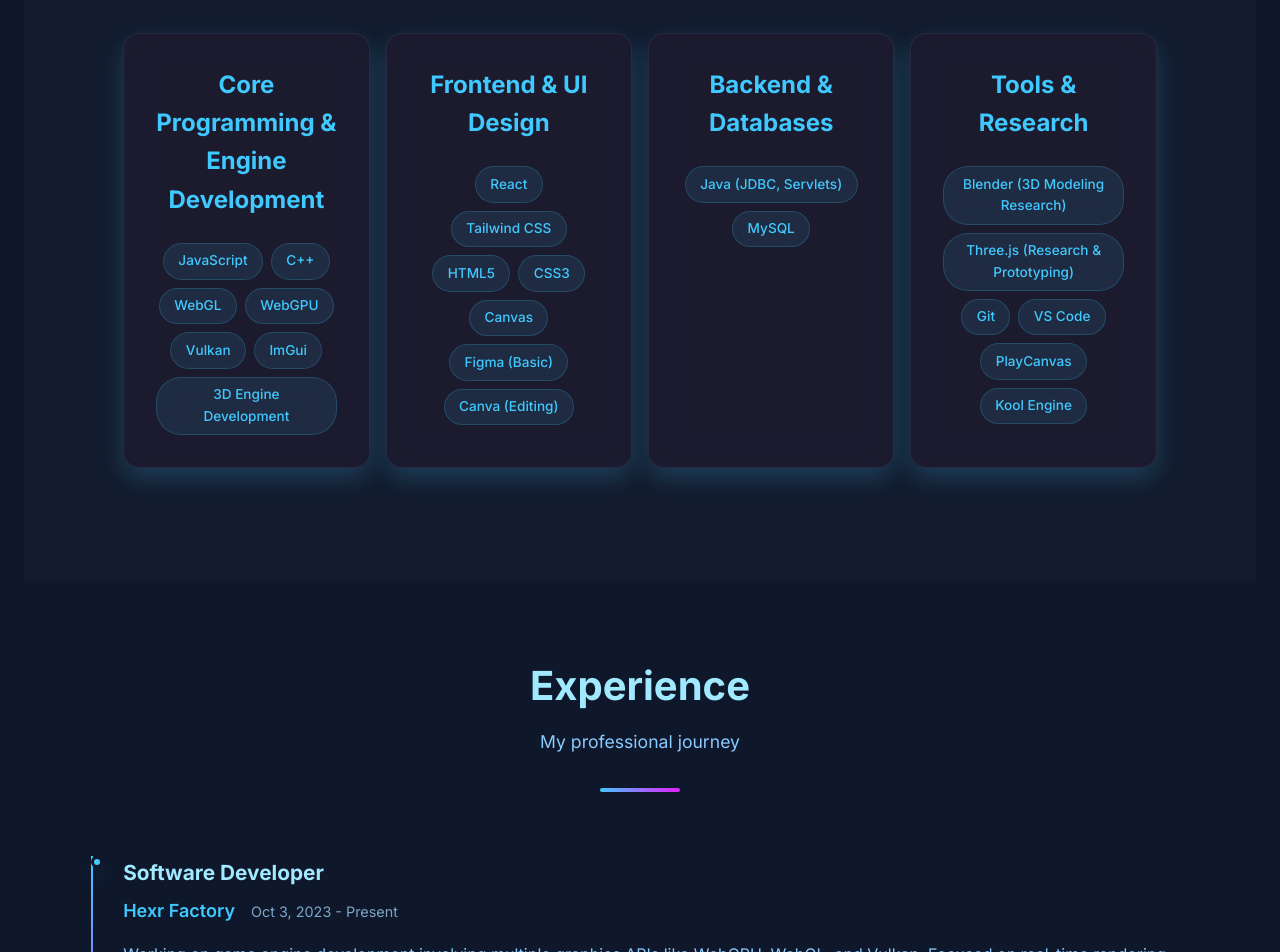
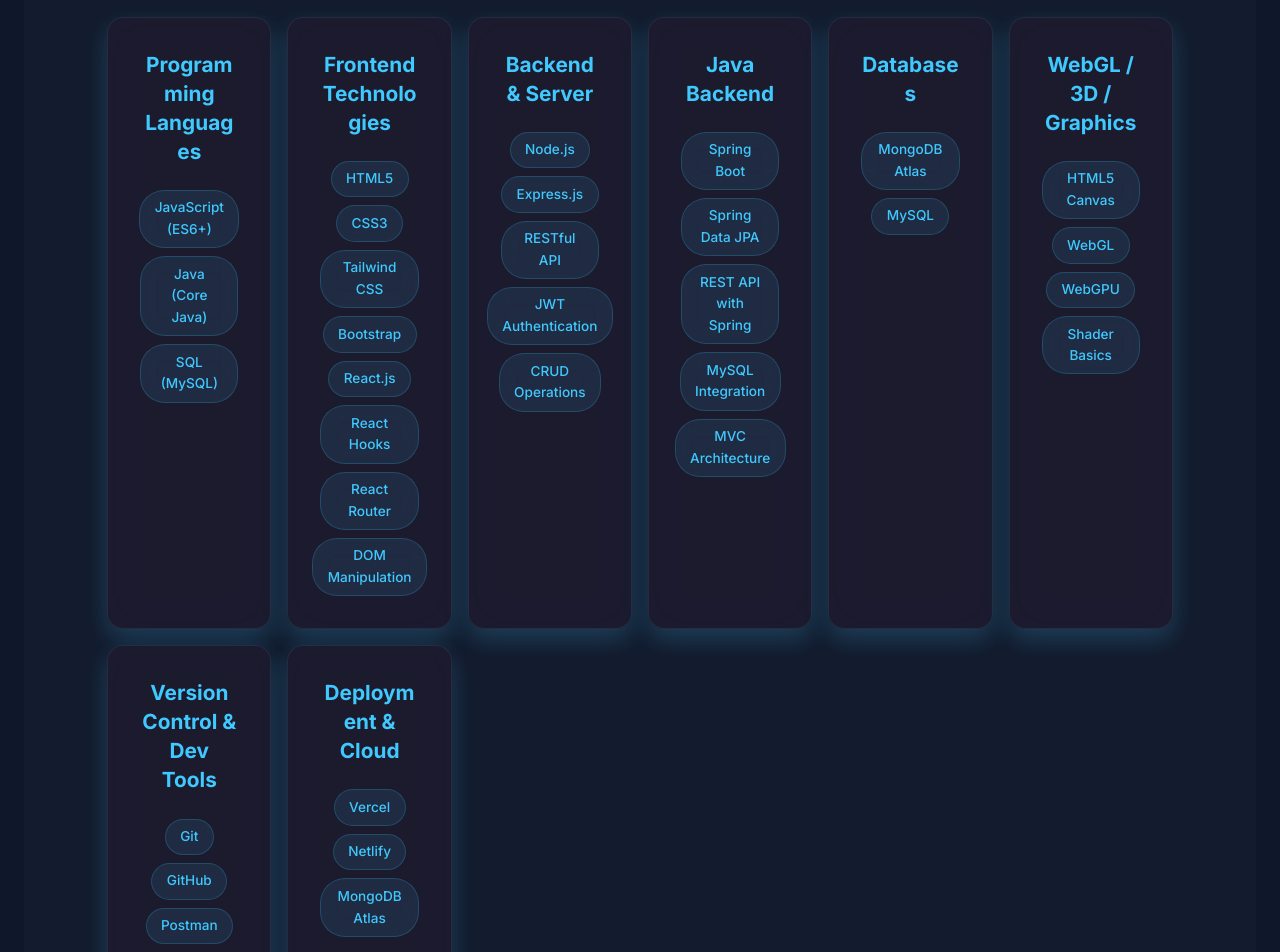
Before and after one commit to Suryaraj2211/PortFolio, a React (Vite) app: page / in a window 1280 px wide. Shown: the part 1780-2732 px from the top of the page. Built offline with nearby package versions, Linux system fonts and the light colour scheme.

Commit message:
My Portfolio

```diff
--- a/src/Component/About.jsx
+++ b/src/Component/About.jsx
@@ -15,7 +15,7 @@
             <p>I'm a passionate Software Developer who thrives on working with diverse technologies. From web development to emerging tech, I enjoy building efficient, scalable, and impactful solutions that solve real-world problems and push the boundaries of innovation.</p>
             <div className="stats-grid">
               <div className="stat-item">
-                  <span className="stat-number">1.7+</span>
+                <span className="stat-number">2+</span>
                 <span className="stat-label">Years Experience</span>
               </div>
               <div className="stat-item">
--- a/src/Component/Hero.jsx
+++ b/src/Component/Hero.jsx
@@ -10,7 +10,7 @@
           <img src={profileImage} alt="Profile" className="hero-image" />
           <h1 className="hero-title fade-in">WELCOME</h1>
           <p className="hero-subtitle fade-in">I am SURYA P M</p>
-          <h2 className="hero-role fade-in">Software Developer</h2>
+          <h2 className="hero-role fade-in">Full Stack Web Developer & WebGL/WebGPU Specialist</h2>
           <p className="hero-description fade-in">
             Passionate about creating innovative digital solutions with modern technologies
           </p>
@@ -18,7 +18,7 @@
             <button className="btn-primary" onClick={scrollToContact}>
               <span>Hire Me</span>
               <svg width="20" height="20" viewBox="0 0 24 24" fill="none" xmlns="http://www.w3.org/2000/svg">
-                <path d="M5 12h14M12 5l7 7-7 7" stroke="currentColor" strokeWidth="2" strokeLinecap="round" strokeLinejoin="round"/>
+                <path d="M5 12h14M12 5l7 7-7 7" stroke="currentColor" strokeWidth="2" strokeLinecap="round" strokeLinejoin="round" />
               </svg>
             </button>
             <a href="/surya p m.pdf" download className="btn-secondary flex items-center gap-2">
--- a/src/Component/Projects.jsx
+++ b/src/Component/Projects.jsx
@@ -33,7 +33,7 @@
             </div>
             <div className="project-content">
               <h3>3D AI Engine</h3>
-          <p>Currently in research phase — experimenting with WebGPU and AI integration for real-time rendering.</p>
+              <p>Currently in research phase - experimenting with WebGPU and AI integration for real-time rendering.</p>
               <div className="project-tech">
                 <span>WebGPU</span>
                 <span>JavaScript</span>
@@ -47,7 +47,7 @@
             </div>
             <div className="project-content">
               <h3>UI Components Library</h3>
-          <p>In progress — building a reusable UI component library using React and TailwindCSS for rapid development.</p>
+              <p>Currently in research phase - building a reusable UI component library using React and TailwindCSS for rapid development.</p>
               <div className="project-tech">
                 <span>React</span>
                 <span>TailwindCSS</span>
--- a/src/Component/Skills.jsx
+++ b/src/Component/Skills.jsx
@@ -2,62 +2,97 @@
 import React from 'react';
 
 export default function Skills() {
-  const skillList = ['JavaScript', 'React', 'WebGPU', 'WebGL', 'HTML', 'CSS', 'Node.js', 'Git'];
-
   return (
     <section className="section" id="skills">
       <div className="container">
         <div className="section-header">
           <h2 className="section-title">Skills & Technologies</h2>
-      <p className="section-subtitle">My journey and current expertise</p>
+          <p className="section-subtitle">My technical expertise and tools</p>
           <div className="section-divider"></div>
         </div>
 
         <div className="skills-grid">
 
           <div className="skill-category">
-        <h3>Core Programming & Engine Development</h3>
+            <h3>Programming Languages</h3>
             <div className="skill-tags">
-          <span className="skill-tag">JavaScript</span>
-          <span className="skill-tag">C++</span>
-          <span className="skill-tag">WebGL</span>
-          <span className="skill-tag">WebGPU</span>
-          <span className="skill-tag">Vulkan</span>
-          <span className="skill-tag">ImGui</span>
-          <span className="skill-tag">3D Engine Development</span>
+              <span className="skill-tag">JavaScript (ES6+)</span>
+              <span className="skill-tag">Java (Core Java)</span>
+              <span className="skill-tag">SQL (MySQL)</span>
             </div>
           </div>
 
           <div className="skill-category">
-        <h3>Frontend & UI Design</h3>
+            <h3>Frontend Technologies</h3>
             <div className="skill-tags">
-          <span className="skill-tag">React</span>
-          <span className="skill-tag">Tailwind CSS</span>
               <span className="skill-tag">HTML5</span>
               <span className="skill-tag">CSS3</span>
-          <span className="skill-tag">Canvas</span>
-          <span className="skill-tag">Figma (Basic)</span>
-          <span className="skill-tag">Canva (Editing)</span>
+              <span className="skill-tag">Tailwind CSS</span>
+              <span className="skill-tag">Bootstrap</span>
+              <span className="skill-tag">React.js</span>
+              <span className="skill-tag">React Hooks</span>
+              <span className="skill-tag">React Router</span>
+              <span className="skill-tag">DOM Manipulation</span>
             </div>
           </div>
 
           <div className="skill-category">
-        <h3>Backend & Databases</h3>
+            <h3>Backend & Server</h3>
             <div className="skill-tags">
-          <span className="skill-tag">Java (JDBC, Servlets)</span>
+              <span className="skill-tag">Node.js</span>
+              <span className="skill-tag">Express.js</span>
+              <span className="skill-tag">RESTful API</span>
+              <span className="skill-tag">JWT Authentication</span>
+              <span className="skill-tag">CRUD Operations</span>
+            </div>
+          </div>
+
+          <div className="skill-category">
+            <h3>Java Backend</h3>
+            <div className="skill-tags">
+              <span className="skill-tag">Spring Boot</span>
+              <span className="skill-tag">Spring Data JPA</span>
+              <span className="skill-tag">REST API with Spring</span>
+              <span className="skill-tag">MySQL Integration</span>
+              <span className="skill-tag">MVC Architecture</span>
+            </div>
+          </div>
+
+          <div className="skill-category">
+            <h3>Databases</h3>
+            <div className="skill-tags">
+              <span className="skill-tag">MongoDB Atlas</span>
               <span className="skill-tag">MySQL</span>
             </div>
           </div>
 
           <div className="skill-category">
-        <h3>Tools & Research</h3>
+            <h3>WebGL / 3D / Graphics</h3>
             <div className="skill-tags">
-          <span className="skill-tag">Blender (3D Modeling Research)</span>
-          <span className="skill-tag">Three.js (Research & Prototyping)</span>
+              <span className="skill-tag">HTML5 Canvas</span>
+              <span className="skill-tag">WebGL</span>
+              <span className="skill-tag">WebGPU</span>
+              <span className="skill-tag">Shader Basics</span>
+            </div>
+          </div>
+
+          <div className="skill-category">
+            <h3>Version Control & Dev Tools</h3>
+            <div className="skill-tags">
               <span className="skill-tag">Git</span>
+              <span className="skill-tag">GitHub</span>
+              <span className="skill-tag">Postman</span>
               <span className="skill-tag">VS Code</span>
-          <span className="skill-tag">PlayCanvas</span>
-          <span className="skill-tag">Kool Engine</span>
+              <span className="skill-tag">JDK</span>
+            </div>
+          </div>
+
+          <div className="skill-category">
+            <h3>Deployment & Cloud</h3>
+            <div className="skill-tags">
+              <span className="skill-tag">Vercel</span>
+              <span className="skill-tag">Netlify</span>
+              <span className="skill-tag">MongoDB Atlas</span>
             </div>
           </div>
 
--- a/src/Style/ContactForm.css
+++ b/src/Style/ContactForm.css
@@ -112,7 +112,7 @@
   justify-content: center;
   gap: clamp(0.5rem, 1vw, 0.75rem);
   padding: clamp(0.75rem, 1.5vw, 1rem) clamp(1.5rem, 3vw, 2.5rem);
-  background: var(--gradient-primary);
+  background: ES7+ React Snippets, Prettier, Live Server, GitLensvar(--gradient-primary);
   color: white;
   border: none;
   border-radius: 50px;
@@ -163,6 +163,10 @@
 }
 
 @keyframes rotate {
-  from { transform: rotate(0deg); }
-  to { transform: rotate(360deg); }
+  from {
+    transform: rotate(0deg);
+  }
+  to {
+    transform: rotate(360deg);
+  }
 }
--- a/src/Style/ContactSection.css
+++ b/src/Style/ContactSection.css
@@ -4,6 +4,7 @@
   background: rgba(30, 41, 59, 0.3);
   position: relative;
   overflow: hidden;
+  width: 100%;
   backdrop-filter: blur(10px);
 }
 
--- a/src/Style/Experience.css
+++ b/src/Style/Experience.css
@@ -2,6 +2,7 @@
 .section {
   padding: clamp(3rem, 8vw, 5rem) 0;
   position: relative;
+  width: 100%;
 }
 
 .section:nth-child(even) {
--- a/src/Style/Hero.css
+++ b/src/Style/Hero.css
@@ -7,6 +7,8 @@
   align-items: center;
   position: relative;
   overflow: hidden;
+  background-color: var(--bg-primary);
+  width: 100%;
 }
 
 .hero-image {
@@ -40,6 +42,7 @@
   background: var(--gradient-primary);
   -webkit-background-clip: text;
   background-clip: text;
+  -webkit-text-fill-color: transparent;
   color: transparent;
   margin-bottom: clamp(0.5rem, 2vw, 1rem);
   letter-spacing: clamp(-0.03em, -0.02em, -0.01em);
@@ -205,6 +208,8 @@
   display: block;
   white-space: nowrap;
   overflow: hidden;
+  background-color: var(--bg-primary);
+  width: 100%;
   text-overflow: ellipsis;
   max-width: 100%;
 }
--- a/src/Style/Root.css
+++ b/src/Style/Root.css
@@ -93,6 +93,8 @@
   font-size: var(--font-base);
   min-height: 100vh;
   min-height: 100dvh;
+  width: 100%;
+  overflow-x: hidden;
 }
 
 /* === Professional Background Elements === */
@@ -204,6 +206,8 @@
 .app-wrapper {
   min-height: 100vh;
   min-height: 100dvh;
+  width: 100%;
+  overflow-x: hidden;
   position: relative;
   z-index: 1;
   padding: 0 clamp(0.5rem, 2vw, 1rem);
--- a/src/Style/Skills.css
+++ b/src/Style/Skills.css
@@ -1,9 +1,9 @@
 /* === Skills Section === */
 .skills-grid {
   display: grid;
-  grid-template-columns: repeat(auto-fit, minmax(min(100%, 280px), 1fr));
-  gap: clamp(1rem, 2vw, 2rem);
-  padding: clamp(1rem, 3vw, 2rem);
+  grid-template-columns: repeat(auto-fit, minmax(480px, 1fr));
+  gap: 5rem;
+  padding: 1rem;
 }
 
 .skill-category {
@@ -15,6 +15,9 @@
   backdrop-filter: blur(20px);
   box-shadow: var(--shadow);
   transition: all 0.3s ease;
+  width: 100%;
+  min-width: 0;
+  overflow: hidden;
 }
 
 .skill-category:hover {
@@ -24,9 +27,14 @@
 }
 
 .skill-category h3 {
-  font-size: clamp(1.2rem, 2vw, 1.5rem);
+  font-size: clamp(1.1rem, 2vw, 1.3rem);
   color: var(--primary-color);
   margin-bottom: 1.5rem;
+  word-wrap: break-word;
+  overflow-wrap: break-word;
+  hyphens: auto;
+  line-height: 1.4;
+  max-width: 100%;
 }
 
 .skill-tags {
```
Also changed, not shown: 1 other file (tests, documents, lock files or other folders). Lines whose indentation alone changed are shown as unchanged.
